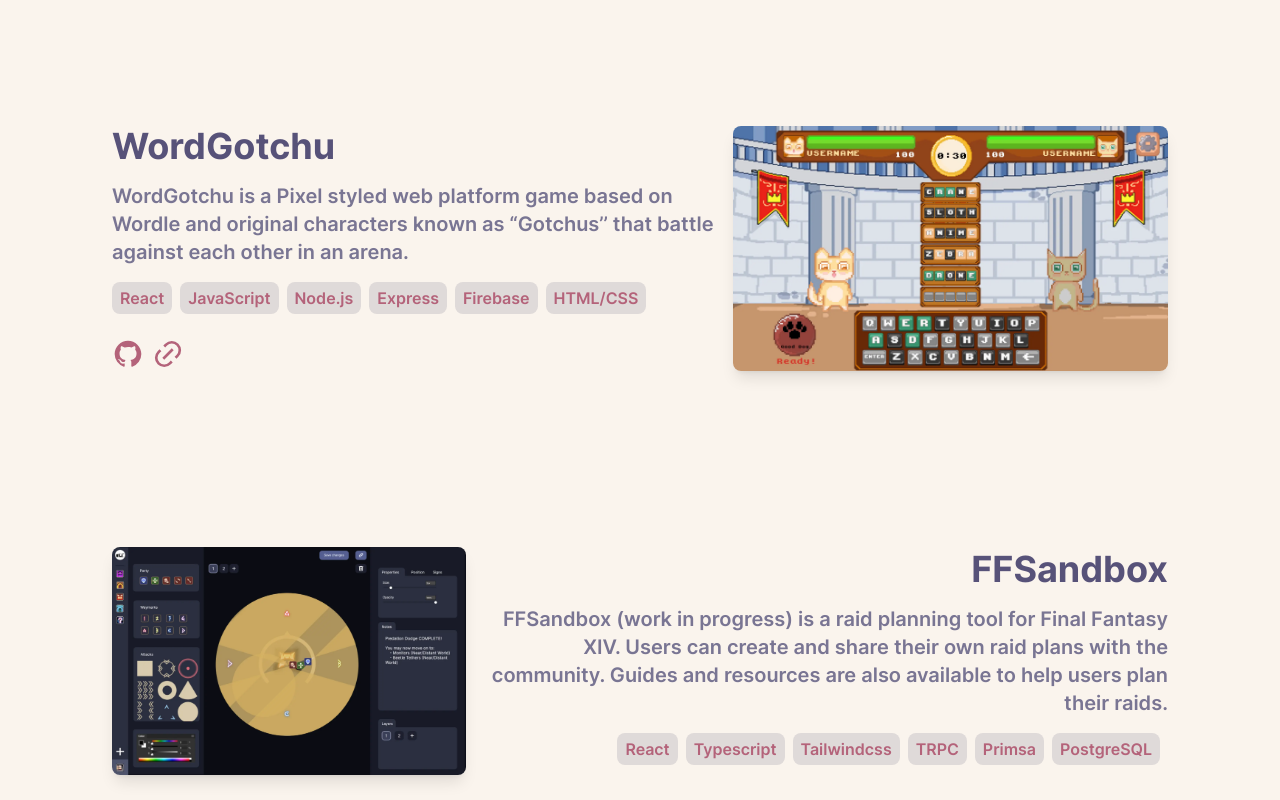
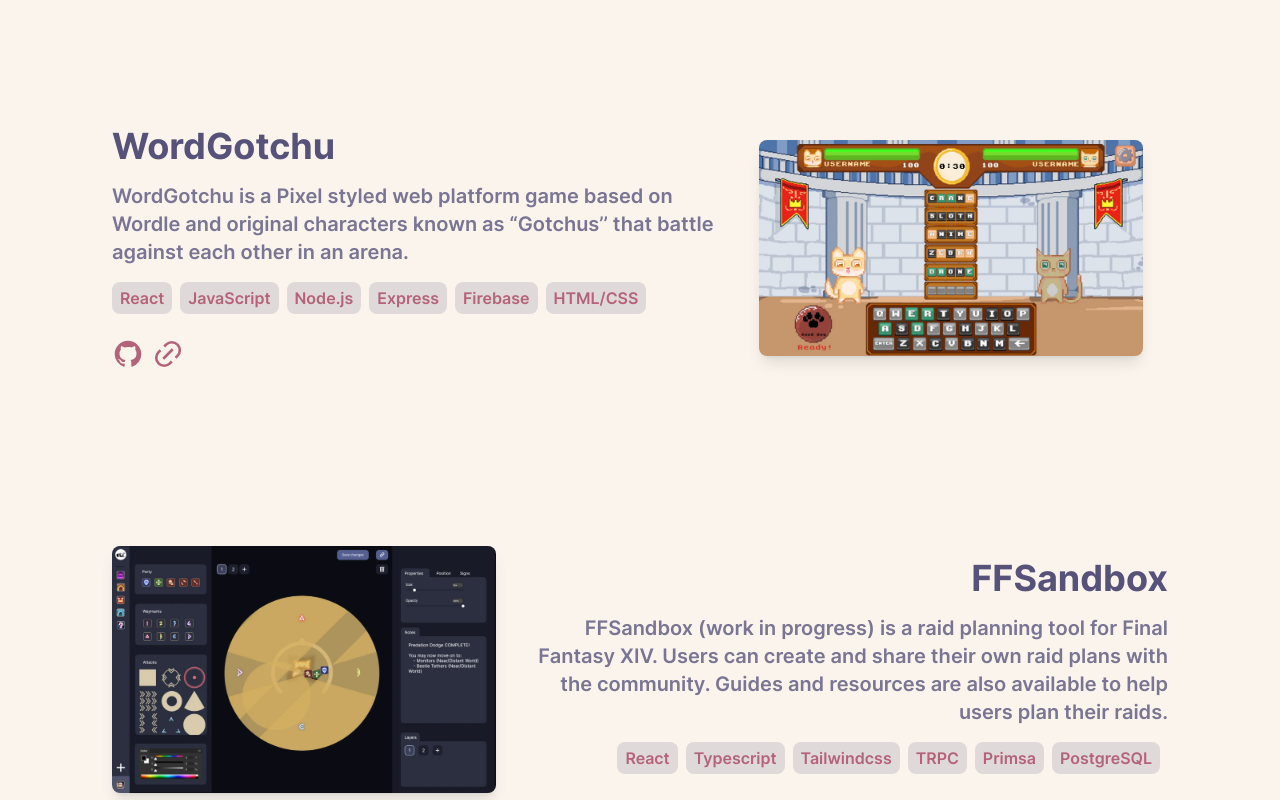
Before and after one commit to iantelli/portfolio-2023, a React (Vite) app: page / in a window 1280 px wide. Shown: the part 1980-2780 px from the top of the page. Built offline with nearby package versions, Linux system fonts and the light colour scheme.

Commit message:
small accessibility changes

```diff
--- a/src/App.tsx
+++ b/src/App.tsx
@@ -71,6 +71,7 @@
                 technologies={["React", "JavaScript", "Node.js", "Express", "Firebase", "HTML/CSS"]}
                 github={"https://github.com/iantelli/word-gotchu"}
                 website={"https://wordgotchu.herokuapp.com/"}
+                pictureLink={"https://github.com/iantelli/word-gotchu"}
                 reverse
                 aniDelay={0.05}
             />
@@ -83,6 +84,7 @@
                 image={"ffsandbox.webp"}
                 technologies={["React", "Typescript", "Tailwindcss", "TRPC", "Primsa", "PostgreSQL"]}
                 reverse={false}
+                pictureLink={"https://github.com/iantelli"}
                 showIcons={false}
                 aniDelay={0.05}
             />
--- a/src/components/PageDownArrow.tsx
+++ b/src/components/PageDownArrow.tsx
@@ -12,7 +12,7 @@
         >
             <motion.div animate={{ y: [0, 10, 0] }} transition={{ repeat: Infinity, duration: 1.5 }}>
                 <Icon
-                    aria={"View project showcase"}
+                    aria={"link to project showcase"}
                     link={"#projects"}
                     icon={<RiArrowDropDownLine className="h-24 w-24 text-rosePineDawn-love dark:text-rosePine-foam" />}
                 />
--- a/src/components/ProjectLarge.tsx
+++ b/src/components/ProjectLarge.tsx
@@ -88,7 +88,7 @@
                         <motion.img
                             src={image}
                             alt={title}
-                            className="lg:grayscale lg:hover:grayscale-0 lg:transition lg:duration-200 max-w-full max-h-full rounded-lg shadow-lg"
+                            className="lg:grayscale lg:hover:grayscale-0 lg:transition lg:duration-200 max-w-32 md:max-w-96 rounded-lg shadow-lg"
                             initial={{ scale: 1 }}
                             whileHover={{ scale: 1.05, transition: { duration: 0.1 } }}
                         />
@@ -113,7 +113,7 @@
                         <motion.img
                             src={image}
                             alt={title}
-                            className="lg:grayscale lg:hover:grayscale-0 lg:transition max-w-full max-h-full lg:duration-200 rounded-lg shadow-lg"
+                            className="lg:grayscale lg:hover:grayscale-0 lg:transition max-w-32 md:max-w-96 lg:duration-200 rounded-lg shadow-lg"
                             initial={{ scale: 1 }}
                             whileHover={{ scale: 1.05, transition: { duration: 0.1 } }}
                         />
--- a/src/index.css
+++ b/src/index.css
@@ -5,11 +5,13 @@
 @layer base {
     @font-face {
         font-family: "Inter";
+        font-display: swap;
         src: url("/fonts/Inter.ttf");
     }
 
     @font-face {
         font-family: "JetBrains Mono";
+        font-display: swap;
         src: url("/fonts/JetBrainsMono.ttf");
     }
 }
```
